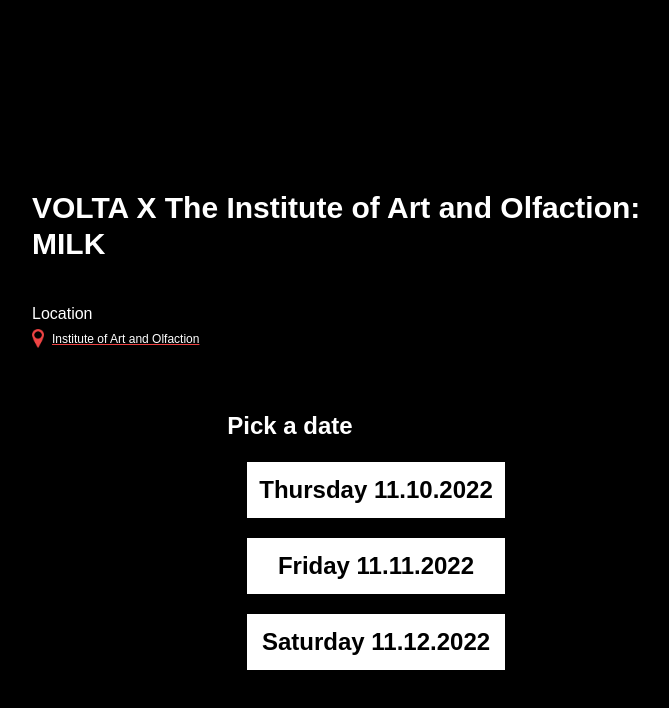
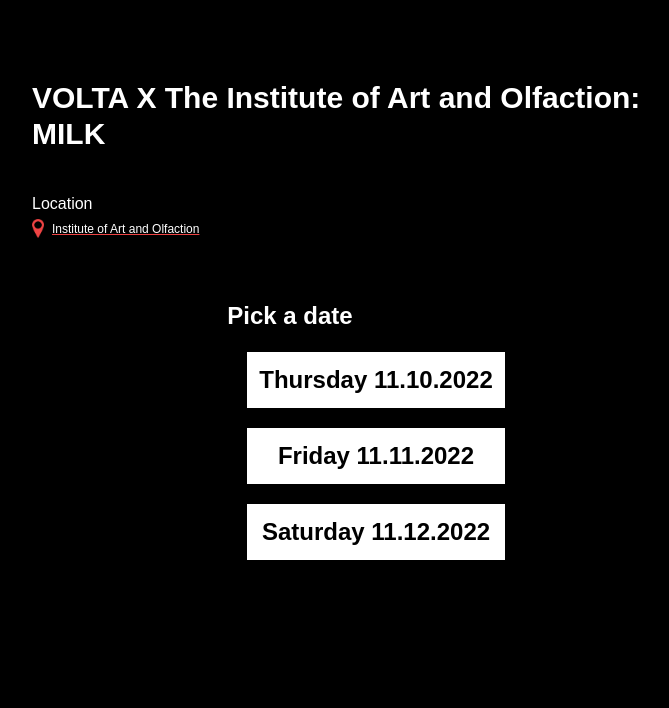
Before and after one commit to megpara/tix, a Next.js app: page /tix in a window 1280 px wide. Shown: the top 708 px of the page, without its empty margins (264-933 px from the left). Built offline with nearby package versions, Linux system fonts and the light colour scheme; no server answers.

Commit message:
Remove full height to allow container to grow

```diff
--- a/components/Tickets/Container.tsx
+++ b/components/Tickets/Container.tsx
@@ -1,6 +1,6 @@
 export default function Container({ children }: any) {
   return (
-    <div className="flex flex-col items-center justify-center text-white h-full w-full">
+    <div className="flex flex-col items-center justify-center text-white w-full pb-10">
       {children}
     </div>
   );
```
